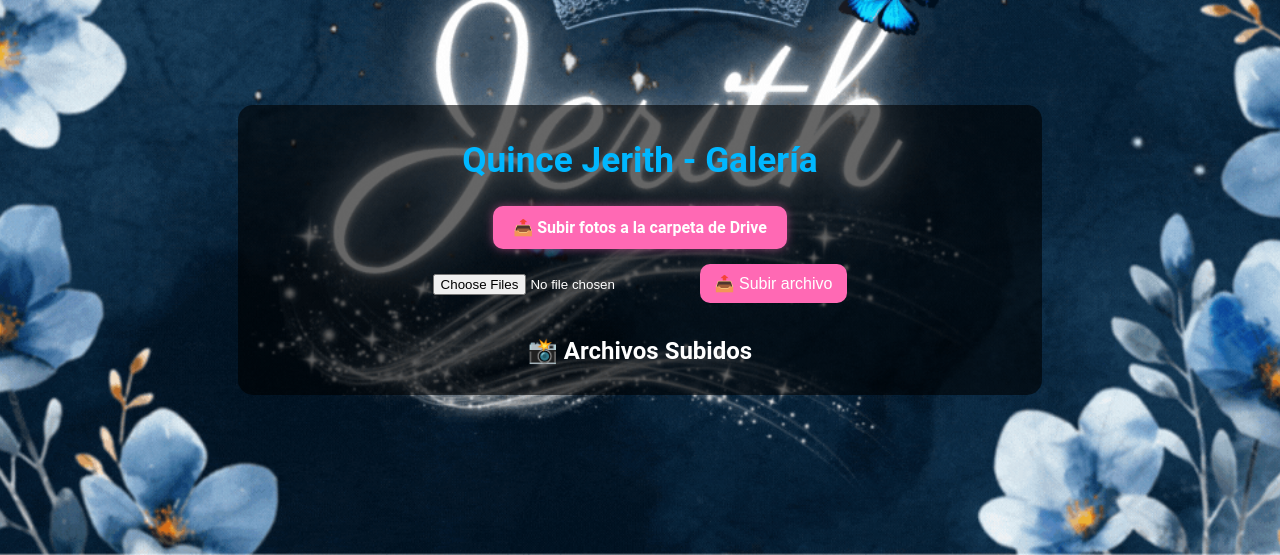
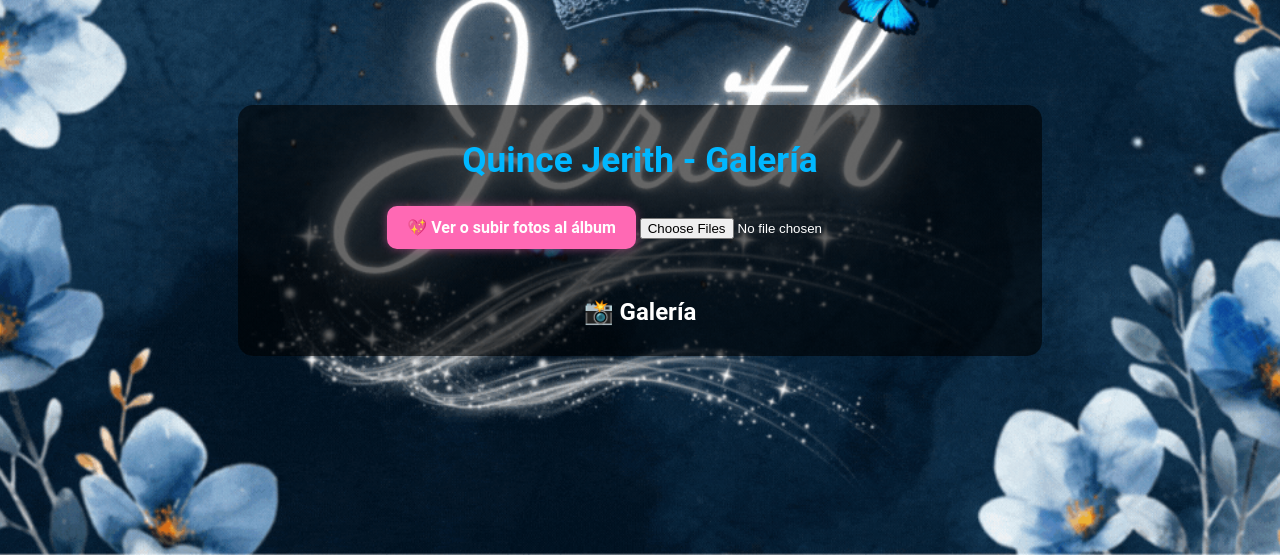
Before and after one commit to jerithdanielamoncadacardenas-netizen/Quince-Jerith, a Flask app: template templates/index.html in a window 1280 px wide. Shown: the part 245-800 px from the top of the page. Run offline with Flask 3, Linux system fonts and the light colour scheme; the template is opened without the code that fills it, so the values that code supplies are empty; parts of the project's set-up code (start-up, migrations or seed data) failed here and were passed over.

Commit message:
Update index.html

```diff
--- a/templates/index.html
+++ b/templates/index.html
@@ -10,12 +10,11 @@
             background: url("{{ url_for('static', filename='Jerith1.gif') }}") center center fixed;
             background-repeat: no-repeat;
             background-size: cover;
-            background-attachment: fixed;
             font-family: 'Roboto', Times New Roman;
             color: #fff;
             text-align: center;
             margin: 0;
-            padding-top: 150px; /* baja todo el contenido */
+            padding-top: 150px;
         }
 
         .container {
@@ -24,7 +23,7 @@
             padding: 10px 30px;
             border-radius: 15px;
             width: 60%;
-            max-width: 600%;
+            max-width: 800px;
             height: auto;
         }
 
@@ -33,7 +32,7 @@
             margin-bottom: 10px;
         }
 
-        /* --- Botón de Drive --- */
+        /* --- Botón principal --- */
         .drive-btn {
             display: inline-block;
             background-color: #ff69b4;
@@ -53,18 +52,9 @@
             transform: scale(1.05);
         }
 
-        button {
-            background-color: #ff69b4;
-            border: none;
-            padding: 10px 15px;
-            border-radius: 10px;
-            color: white;
-            cursor: pointer;
-            font-size: 16px;
-        }
-
-        button:hover {
-            background-color: #ff1493;
+        input[type="file"] {
+            margin: 10px 0;
+            color: #fff;
         }
 
         .gallery {
@@ -74,29 +64,16 @@
             gap: 15px;
         }
 
-        .image-container {
-            position: relative;
-            width: 180px;
-            border-radius: 10px;
-            overflow: hidden;
-            background-color: #fff;
-        }
-
-        .image-container img,
-        .image-container video {
-            width: 100%;
-            height: 160px;
-            object-fit: cover;
-        }
-
         .preview-item {
             display: inline-block;
             margin: 10px;
         }
 
-        .preview-item img, .preview-item video {
+        .preview-item img,
+        .preview-item video {
             width: 150px;
             border-radius: 10px;
+            object-fit: cover;
         }
     </style>
 </head>
@@ -104,22 +81,18 @@
     <div class="container">
         <h1>Quince Jerith - Galería</h1>
 
-        <!-- 🔗 Botón para abrir la carpeta de Drive -->
-        <a href="https://drive.google.com/drive/folders/11iZx3uyaOatF9ee1SuY2E7T9FcwTKx5G?usp=sharing"
+        <!-- 🔗 Botón para abrir el álbum de Google Fotos -->
+        <a href="https://photos.app.goo.gl/tu_enlace_aqui"
            target="_blank"
            class="drive-btn">
-           📤 Subir fotos a la carpeta de Drive
+           💖 Ver o subir fotos al álbum
         </a>
 
-        <!-- 🩷 Formulario para subir archivos -->
-        <form action="/" method="POST" enctype="multipart/form-data">
-            <input type="file" id="file-input" name="file" multiple accept="image/*,video/*">
-            <button type="submit">📤 Subir archivo</button>
-        </form>
-
+        <!-- 🩷 Vista previa local (opcional) -->
+        <input type="file" id="file-input" multiple accept="image/*,video/*">
         <div id="preview"></div>
 
-        <h2>📸 Archivos Subidos</h2>
+        <h2>📸 Galería</h2>
         <div class="gallery">
             {% for file in files %}
                 <div class="image-container">
@@ -134,6 +107,7 @@
     </div>
 
     <script>
+        // Vista previa local sin subir al servidor
         const input = document.getElementById('file-input');
         const preview = document.getElementById('preview');
 
```
